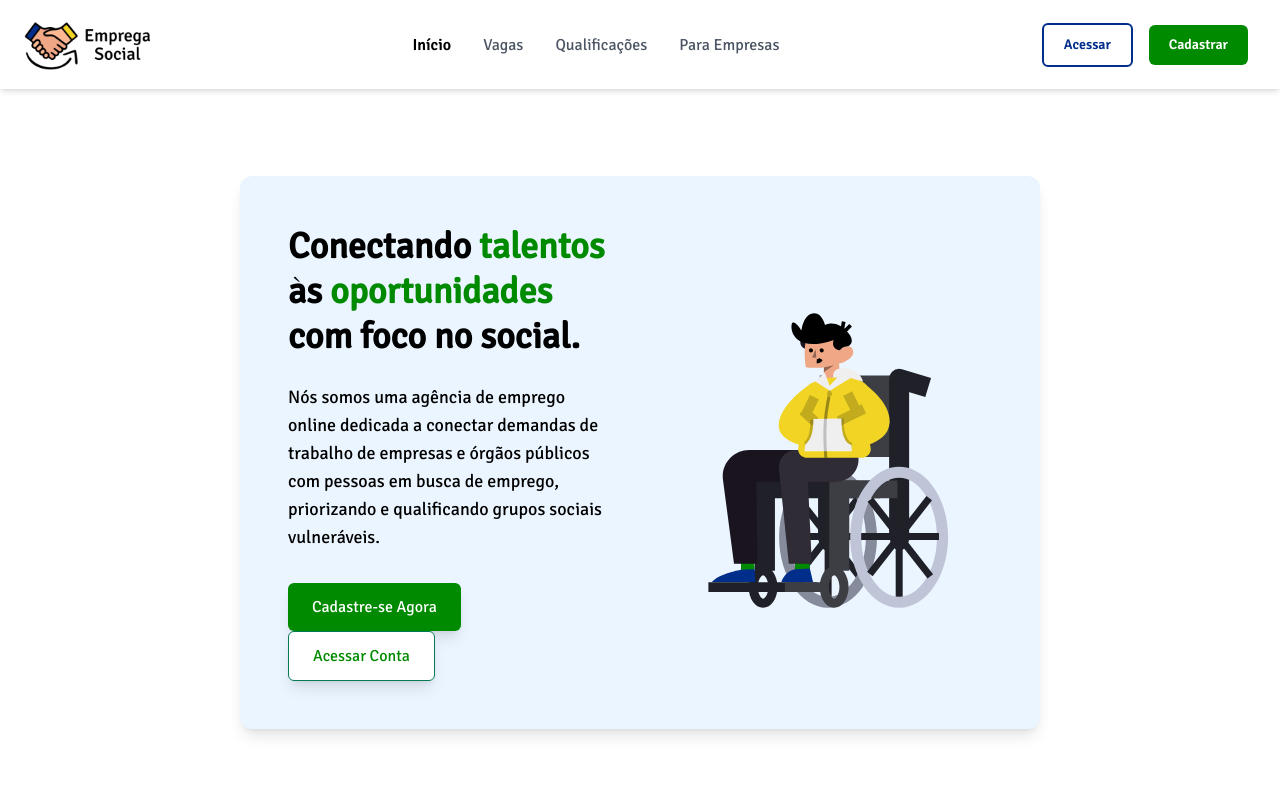
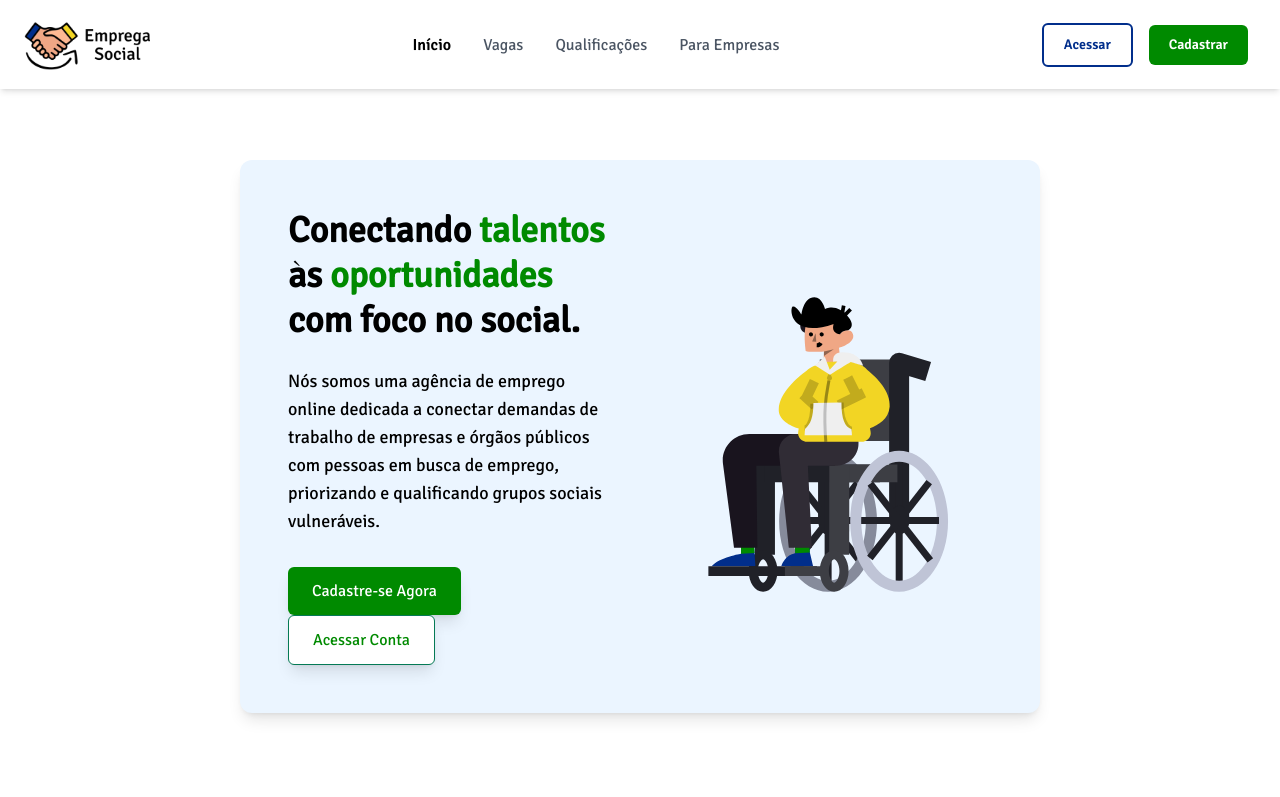
Before and after one commit to Samuel-Duque/emprega-social, an Angular app in the folder front-end/: page / in a window 1280 px wide. Shown: the top 797 px of the page. Built offline with nearby package versions, Linux system fonts and the light colour scheme.

Commit message:
scrollbar styling

```diff
--- a/front-end/src/app/home/home.component.html
+++ b/front-end/src/app/home/home.component.html
@@ -42,6 +42,6 @@
   </div>
 </nav>
 
-<div class="pt-24">
+<div class="pt-20">
   <router-outlet></router-outlet>
 </div>
--- a/front-end/src/styles.css
+++ b/front-end/src/styles.css
@@ -37,6 +37,22 @@
   font-family: Signika-Regular
 }
 
+::-webkit-scrollbar-track {
+  background-color: #f1f1f1;
+}
+::-webkit-scrollbar {
+  width: 10px;
+  background: #f1f1f1;
+}
+
+::-webkit-scrollbar-thumb {
+  background: #888;
+}
+
+::-webkit-scrollbar-thumb:hover {
+  background: #555;
+}
+
 /*------------------------------------------/*
 #RESET DE ESTILOS
 /*------------------------------------------*/
```
